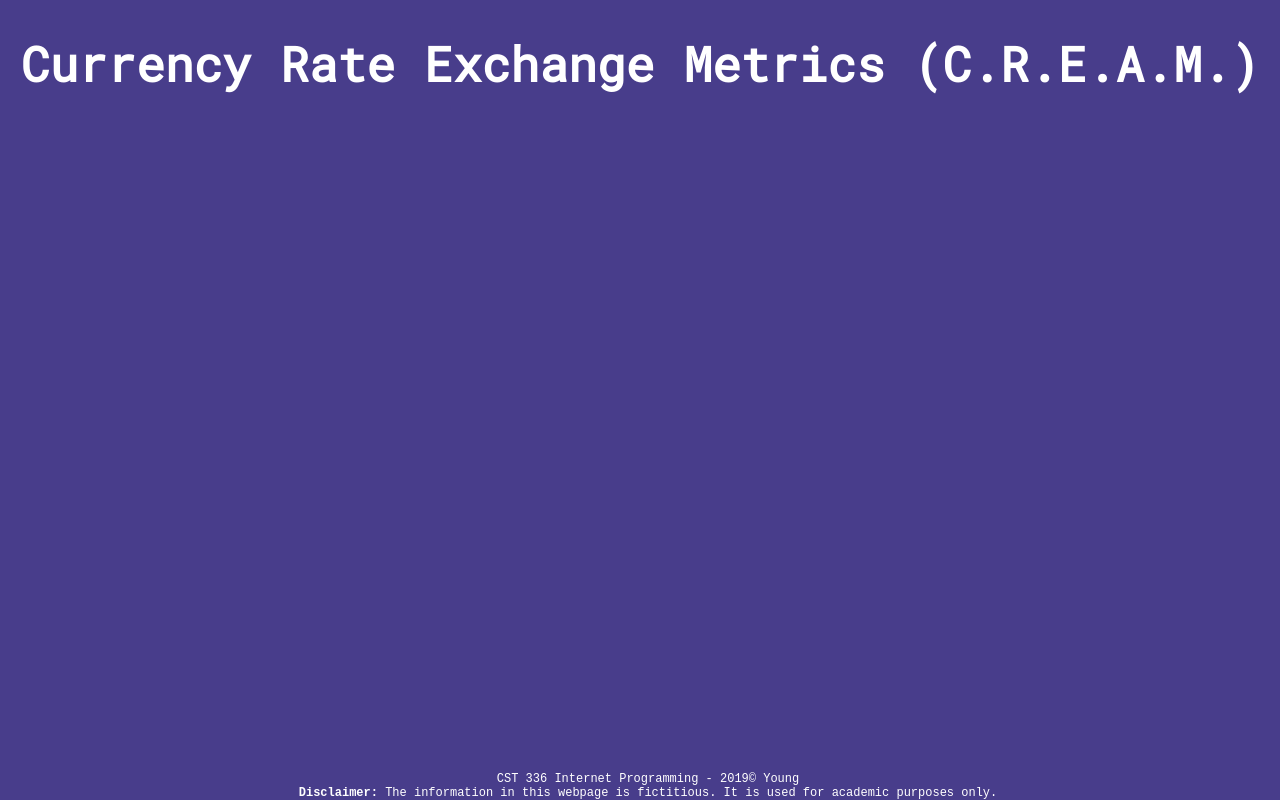
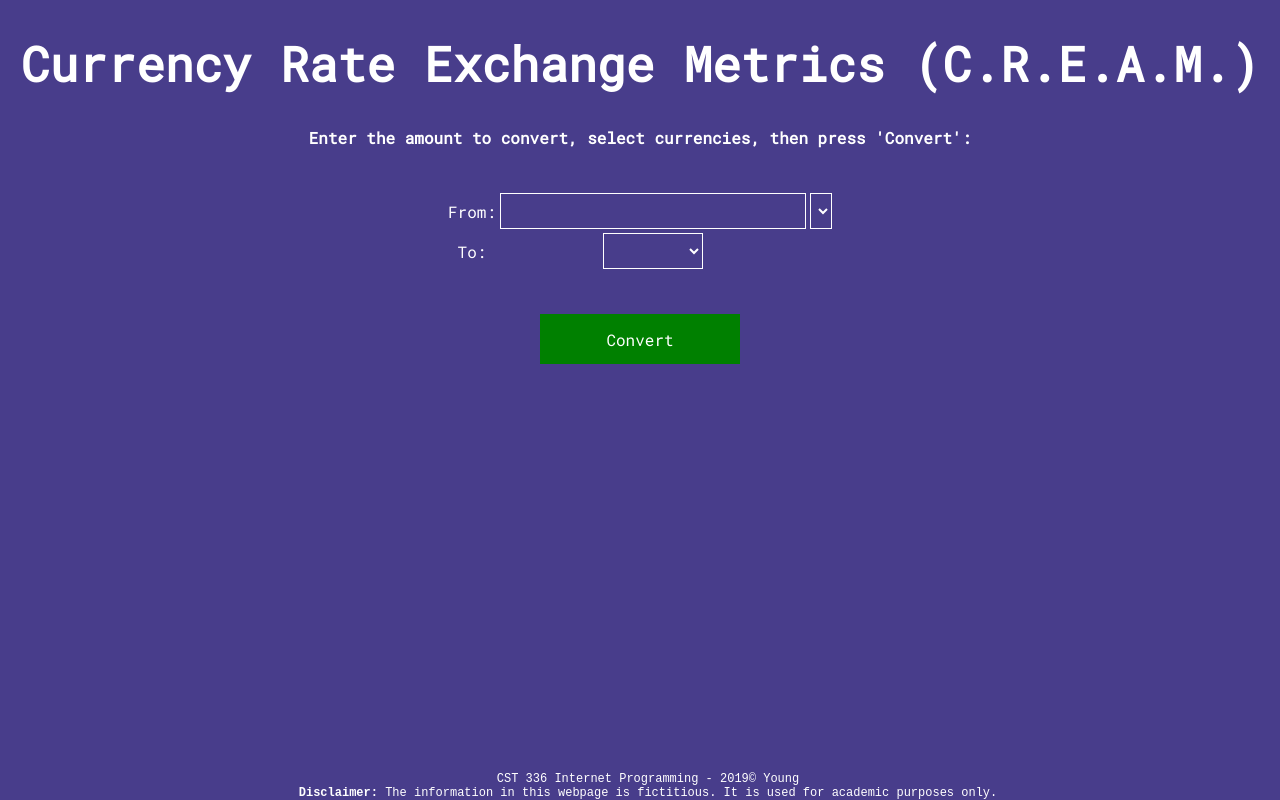
Before and after one commit to codyayoung/cst336-hw3, a PHP site: page / in a window 1280 px wide. Run offline with PHP 8.4, Linux system fonts and the light colour scheme; lists and menus that the app fills with data are empty; some libraries are stand-ins or nearby versions.

Commit message:
Added more JS files

```diff
--- a/css/styles.css
+++ b/css/styles.css
@@ -8,8 +8,52 @@ h1 {
     text-align: center;
     font-family: 'Roboto Mono', sans-serif;
     font-size: 3em;
-    margin-bottom: 0px;
 }
+
+h4 {
+    text-align: center;
+    margin: 0px auto;
+}
+
+input, select, textarea {
+    font-size: 24px;
+    font-family: 'Roboto Mono', sans-serif;
+    color: white;
+    border: 0;
+    outline: 0;
+    background: transparent;
+    border-bottom: 1px solid white;
+    border-right: 1px solid white;
+    border-top: 1px solid white;
+    border-left: 1px solid white;
+    caret-color: white;
+    margin: 0 auto;
+}
+
+#currencySubmitBtn {
+    width: 200px;
+    height: 50px;
+    border: 0;
+    font-family: 'Roboto Mono', sans-serif, monospace;
+    font-size: 16px;
+    background-color: green;
+}
+
+#toCurrencySelect {
+    width: 100px;
+}
+
+.container {
+    text-align: center;
+    align-content: center;
+    margin: 0px auto;
+}
+
+form, table {
+    align-content: center;
+    position: center;
+    margin : 0px auto;
+ }
 
 footer {
     text-align: center;
@@ -19,3 +63,11 @@ footer {
     bottom: 0 !important;
     width: 100% !important;
 }
+
+input[type=number]::-webkit-inner-spin-button,
+input[type=number]::-webkit-outer-spin-button {
+    -webkit-appearance: none;
+    -moz-appearance: none;
+    appearance: none;
+    margin: 0 auto;
+}
--- a/index.html
+++ b/index.html
@@ -1,17 +1,51 @@
 <!DOCTYPE html>
 <html>
     <head>
-        <title>Image Gallery</title>
+        <title>Currency Converter</title>
         <link href="css/styles.css" rel="stylesheet" type="text/css" />
         <link href="https://fonts.googleapis.com/css?family=Roboto Mono&display=swap" rel="stylesheet">
         <script src="https://ajax.googleapis.com/ajax/libs/jquery/3.2.1/jquery.min.js"></script>
         <script src="https://maxcdn.bootstrapcdn.com/bootstrap/3.3.7/js/bootstrap.min.js" integrity="sha384-Tc5IQib027qvyjSMfHjOMaLkfuWVxZxUPnCJA7l2mCWNIpG9mGCD8wGNIcPD7Txa" crossorigin="anonymous"></script>
+        <script type="text/javascript" src="js/currency_convert.js"></script>
+        <script type="text/javascript" src="js/money.js"></script>
     </head>
 
     <h1>Currency Rate Exchange Metrics (C.R.E.A.M.)</h1>
 
     <body>
         <main>
+            <h4>Enter the amount to convert, select currencies, then press 'Convert':</h4>
+            <br><br>
+
+            <div class="container">
+                <form id="convSubmission" method="post">
+                    <table id="convertTable">
+                        <tr>
+                            <td>
+                                From:
+                            </td>
+                            <td>
+                                <input type="number" name="fromCurr">
+                            </td>
+                            <td>
+                                <select id="fromCurrencySelect"></select>
+                            </td>
+                        </tr>
+                        <tr>
+                            <td>
+                                To:
+                            </td>
+                            <td>
+                                <select id="toCurrencySelect"></select>
+                            </td>
+                        </tr>
+                    </table>
+                    <br><br>
+                    <div id="submitButton">
+                            <input type="submit" id="currencySubmitBtn" value="Convert">
+                    </div>
+                </form>
+            </div>
 
         </main>
             <footer>
@@ -20,7 +54,6 @@
                 <strong>Disclaimer:</strong> The information in this webpage is fictitious.
                 It is used for academic purposes only. <br />
             </footer>
-        <script src="js/img_gallery.js"></script>
     </body>
 
 </html>
--- a/js/currency_convert.js
+++ b/js/currency_convert.js
@@ -0,0 +1,19 @@
+var endpoint = 'latest';
+var access_key = '4bcc15953df748344dc29b93d16439fc';
+var base = 'USD';
+
+// On window load, populates currency select menus
+$(document).ready(function(){
+    $.ajax({
+        method: "GET",
+            url: 'http://data.fixer.io/api/' + endpoint + '?access_key=' + access_key,
+        dataType: "json",
+            data: {"rates": $('#rates').val() },
+
+        success: function(result, status) {
+            for (var i=0; i < result.length; i++) {
+                $("#fromCurrencySelect").append("<option>" + result[i].rates + "</option>");
+            }
+        }
+    });
+});
```
